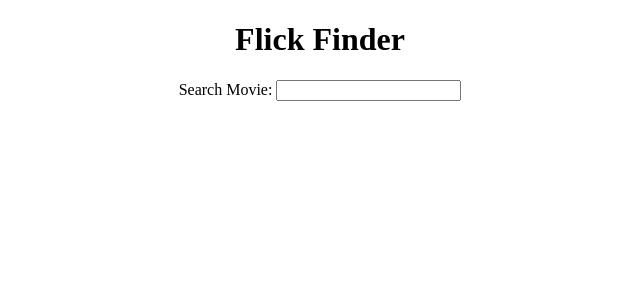
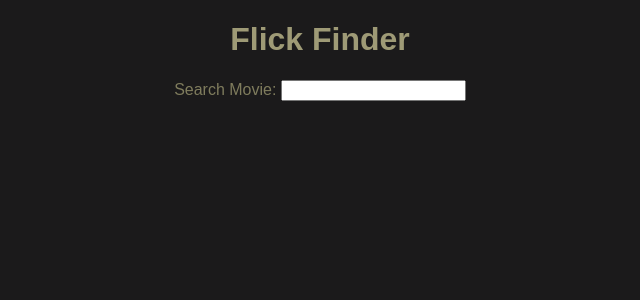
Before and after one commit to Shatterwaltz/ReliasMovieLookup, an Angular app in the folder ReliasMovieLookup/: page / in a window 1280 px wide. Shown: the top 300 px of the page, without its empty margins (320-960 px from the left). Built offline with nearby package versions, Linux system fonts and the light colour scheme.

Commit message:
CSS added

```diff
--- a/ReliasMovieLookup/src/app/app.component.css
+++ b/ReliasMovieLookup/src/app/app.component.css
@@ -0,0 +1,12 @@
+.movies {
+    cursor: pointer;
+    border-style: solid;
+    border-radius: 5px;
+    margin-left: auto;
+    margin-right: auto;
+    margin-top: 30px;
+    padding: 10px;
+    width: 50%;
+    max-width: 500px;
+    min-width: 200px;
+  }
--- a/ReliasMovieLookup/src/app/app.component.html
+++ b/ReliasMovieLookup/src/app/app.component.html
@@ -4,7 +4,7 @@
 </h1>
 
 Search Movie: <input #searchBox id="search-box" (keyup)="search(searchBox.value)" />
-  <div *ngFor="let movie of movies | async" (click)="onSelect(movie)">
+<div class="movies" *ngFor="let movie of movies | async" (click)="onSelect(movie)">
     <h3>{{movie.title}}</h3>
     <div *ngIf="movie===selectedMovie">
       <div *ngIf="!movie.overview">
@@ -18,3 +18,4 @@
 <div *ngIf="(movies | async)?.length==0 && searchBox.value!=''">
     No movies containing your search terms were found.
 </div>
+</div>
--- a/ReliasMovieLookup/src/styles.css
+++ b/ReliasMovieLookup/src/styles.css
@@ -1 +1,11 @@
 /* You can add global styles to this file, and also import other style files */
+body {
+    background: #1B1A1B;
+}
+h1{
+    color:  #9E9A76;
+}
+* {
+    font-family: Arial, Helvetica, sans-serif;
+    color:  #7F7C5D;
+  }
```
Lines whose indentation alone changed are shown as unchanged.
